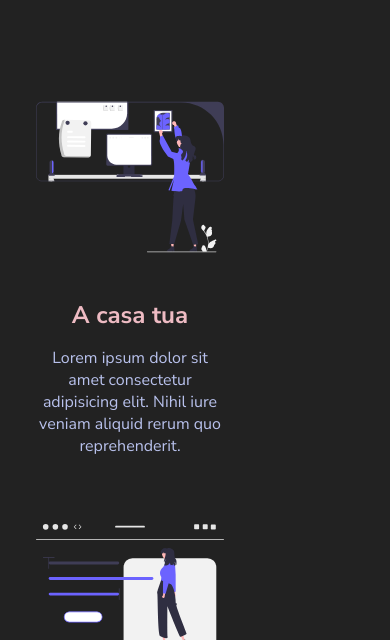
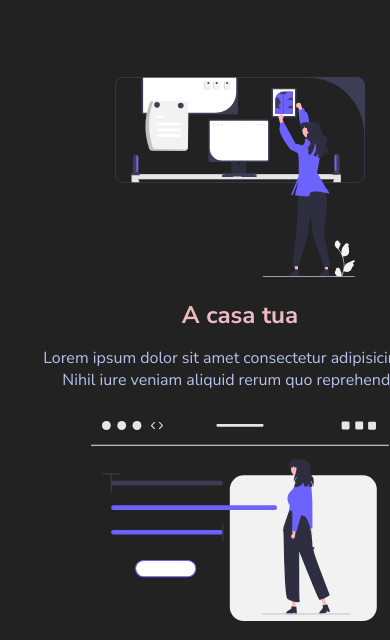
Before and after one commit to Leonardo-Gudini/html-css-resp-wannabe, a plain HTML site: page EX2-repsonsive-wannabe-starter/index.html in a window 390 px wide. Shown: the part 198-838 px from the top of the page. Drawn offline with Linux system fonts and the light colour scheme.

Commit message:
fix larghezza div "col"

```diff
--- a/EX2-repsonsive-wannabe-starter/css/style.css
+++ b/EX2-repsonsive-wannabe-starter/css/style.css
@@ -154,7 +154,7 @@ img {
         flex-wrap: wrap;
     }
 
-    .col{
+    .lessons .col, .steps .col, .col{
         width: 100%;
     }
 
```
